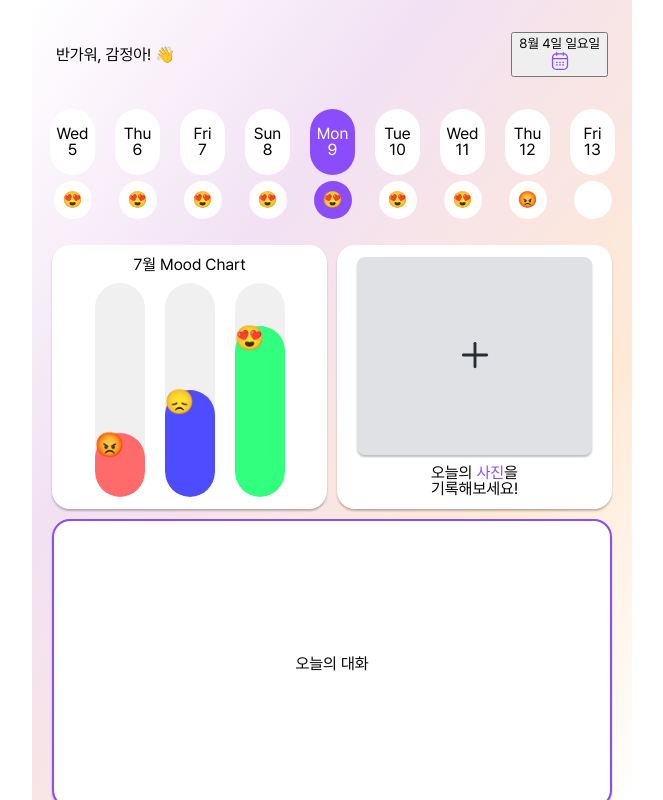
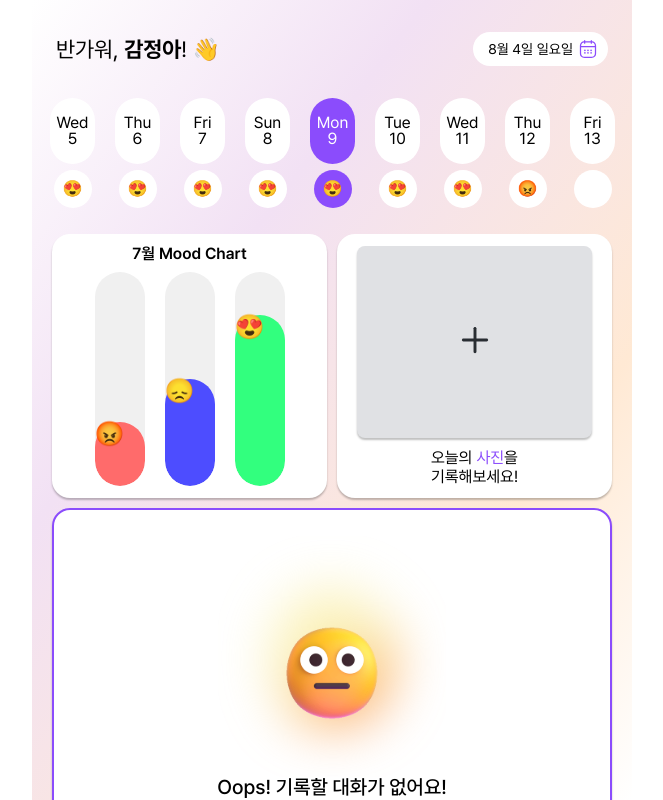
Before and after one commit to Likelion-PNU-FE/chatdiary, a React (Vite) app: page /board in a window 1280 px wide. Shown: the whole page, without its empty margins (308-971 px from the left). Built offline with nearby package versions, Linux system fonts and the light colour scheme.

Commit message:
[feat] 폰트 스타일 수정

```diff
--- a/src/pages/board.jsx
+++ b/src/pages/board.jsx
@@ -26,6 +26,7 @@ const days = [
     // 필요한 만큼 날짜를 추가합니다.
 ];
 
+const userName = "감정아"; // 원하는 감정 이름으로 변경 가능
 
 const Board = () => {
     let nowDate = new Date();
@@ -42,8 +43,11 @@ const Board = () => {
         keywords3: "계획"
     };
 
-    const [chatData] = useState(mockChatData); // 상태를 추가하여 서버 데이터를 저장
+    const [chatData] = useState(null); // 상태를 추가하여 서버 데이터를 저장
 
+    const handleButtonClick = () => {
+        alert('버튼 클릭!');
+    };
     const convertDate = (date) => {
         //     7월 12일 일요일
         let month = date.getMonth() + 1;
@@ -55,8 +59,8 @@ const Board = () => {
     return (
         <div className="board">
             <header>
-                <h3>반가워, 감정아! 👋</h3>
-                <button>
+                <h3>반가워, <strong>{userName}</strong>! 👋</h3>
+                <button className="date-picker-button">
                     <p>{convertDate(nowDate)}</p>
                     <img src={calendarIcon} alt="calendar" width="20px"/>
                 </button>
@@ -70,7 +74,7 @@ const Board = () => {
                     <Bargraph/>
                 </div>
                 <div className="card photo">
-                    <button className="card add-photo">
+                    <button className="card add-photo" onClick={handleButtonClick}>
                         <img src={addIcon} alt="add" width="28px"/>
                     </button>
                     <p>
@@ -80,13 +84,25 @@ const Board = () => {
                 </div>
 
                 <div className="card chat-summary">
-                    {chatData ? (
-                        <p>{chatData.title}</p> // 예시로 summary 속성을 사용
+                    {chatData ? ( // chat 이 있을 경우인데 이거 미주 언니꺼 합치면 같이 쓰려고 구현 일단 생략입니당
+                        <div className="summary-header">
+                            <div className="summary-info">
+                                <img src={chat_icn} alt="chat mood icon" className="chat-emotion"/>
+                                <p>{chatData.title}</p>
+                                <p>{chatData.date}</p>
+                            </div>
+                            <div className="summary-keyword">
+                                <p>KEY WORD</p>
+                                <div className="keyword-box">{chatData.keywords1}</div>
+                                <div className="keyword-box">{chatData.keywords2}</div>
+                                <div className="keyword-box">{chatData.keywords3}</div>
+                            </div>
+                        </div>
                     ) : ( // 데이터가 없을 경우
                         <div className="empty-summary">
                             <img src={oops_gra} alt="opps image"/>
                             <p>Oops! 기록할 대화가 없어요!</p>
-                            <button className="chat-button">
+                            <button className="chat-button" onClick={handleButtonClick}>
                                 <img src={chat_icn} alt="chat icon" className="chat-icon"/>
                                 <span>대화하러 가기</span>
                             </button>
--- a/src/style/board.scss
+++ b/src/style/board.scss
@@ -9,6 +9,32 @@
     justify-content: space-between;
     align-items: center;
     margin: 32px 24px;
+
+    h3 {
+      font-family: Pretendard;
+      font-size: 22px;
+
+      strong {
+        font-weight: bolder;
+      }
+    }
+
+    .date-picker-button {
+      background-color: #FFFFFF;
+      border: none;
+      border-radius: 30px;
+      display: flex; /* 버튼 내부의 내용도 Flexbox로 배치 */
+      align-items: center; /* 수직 정렬 */
+      justify-content: center;
+      padding: 7px 10px 7px 15px; /* 버튼 내부 여백 */
+      cursor: pointer; /* 마우스 커서 변경 */
+      gap: 5px;
+
+      p {
+        font-family: Pretendard;
+        font-size: 14px;
+      }
+    }
   }
 
   nav {
@@ -90,6 +116,14 @@
         cursor: pointer;
       }
     }
+    .mood-chart p {
+      font-family: Pretendard;
+      font-weight: 600;
+    }
+
+    .photo p{
+      line-height: 1.2;
+    }
 
     .chat-summary {
       grid-column: 1 / 3; /* 전체 열을 사용 */
@@ -101,8 +135,6 @@
       height: 100%; /* 부모의 높이를 차지하도록 설정 */
     }
   }
-
-
 
 
   .bar-graph {
@@ -160,11 +192,17 @@
     height: 100%; /* 부모 요소의 높이에 맞춤 */
     box-sizing: border-box; /* 패딩과 테두리를 포함한 크기 계산 */
 
+    p{
+      font-family: Pretendard;
+      font-size: 20px;
+      font-weight: 500;
+    }
     .img {
       max-width: 100%; /* 이미지 크기를 부모 요소에 맞게 조절 */
       height: auto; /* 비율에 맞춰 높이 자동 조정 */
       margin: 0;
     }
+
     .chat-summary {
       grid-column: 1 / -1; /* grid-column: 1/3; -> grid-column: 1 / -1;로 변경하여 전체 열을 사용 */
     }
@@ -182,10 +220,12 @@
         height: 24px; /* 아이콘의 높이 설정 */
         margin-right: 8px; /* 텍스트와의 간격 설정 */
       }
+
       span {
-        font-size: 16px; /* 텍스트 크기 설정 */
+        font-size: 18px; /* 텍스트 크기 설정 */
         color: #8B4CFC; /* 텍스트 색상 설정 */
       }
     }
   }
+
 }
```
